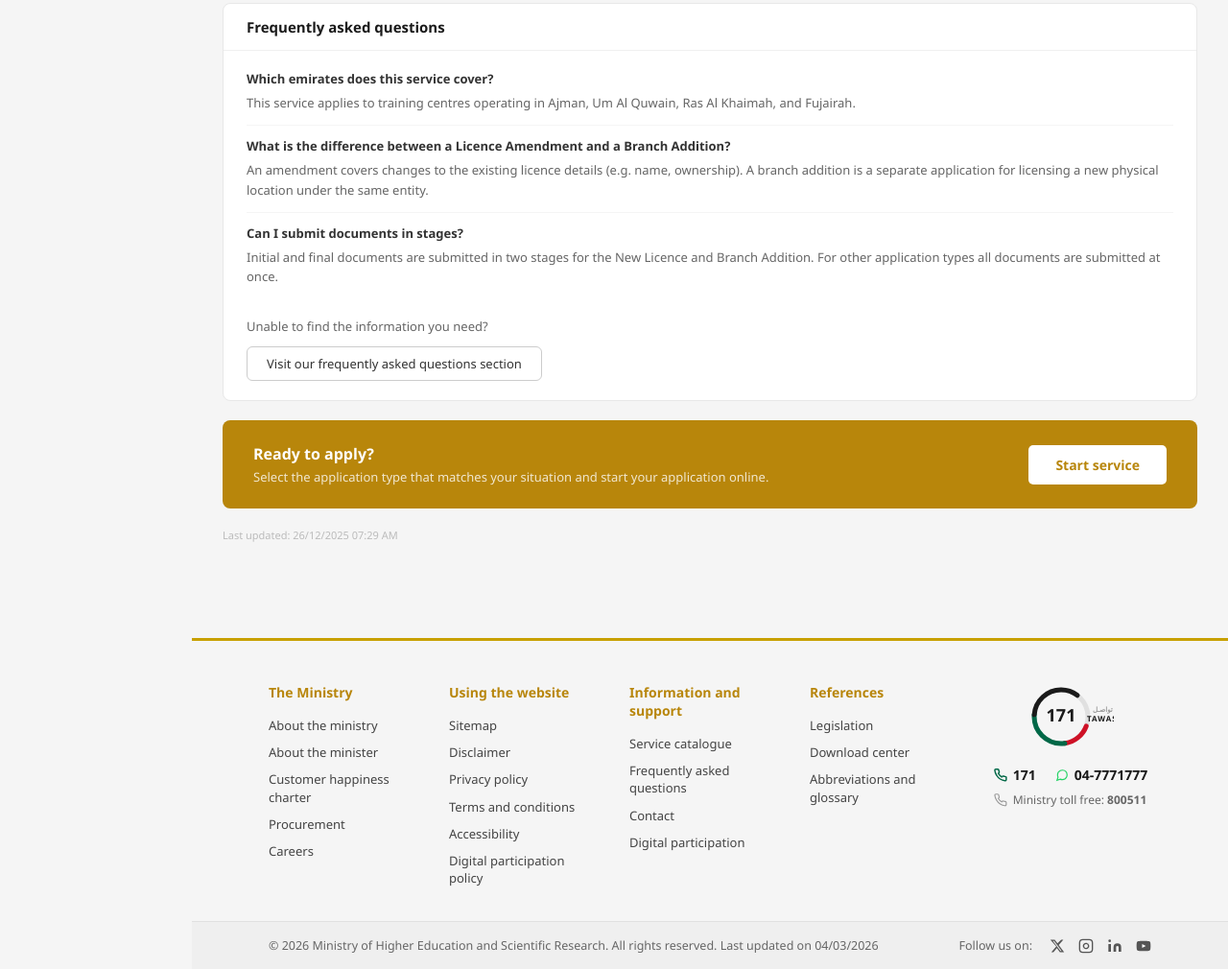
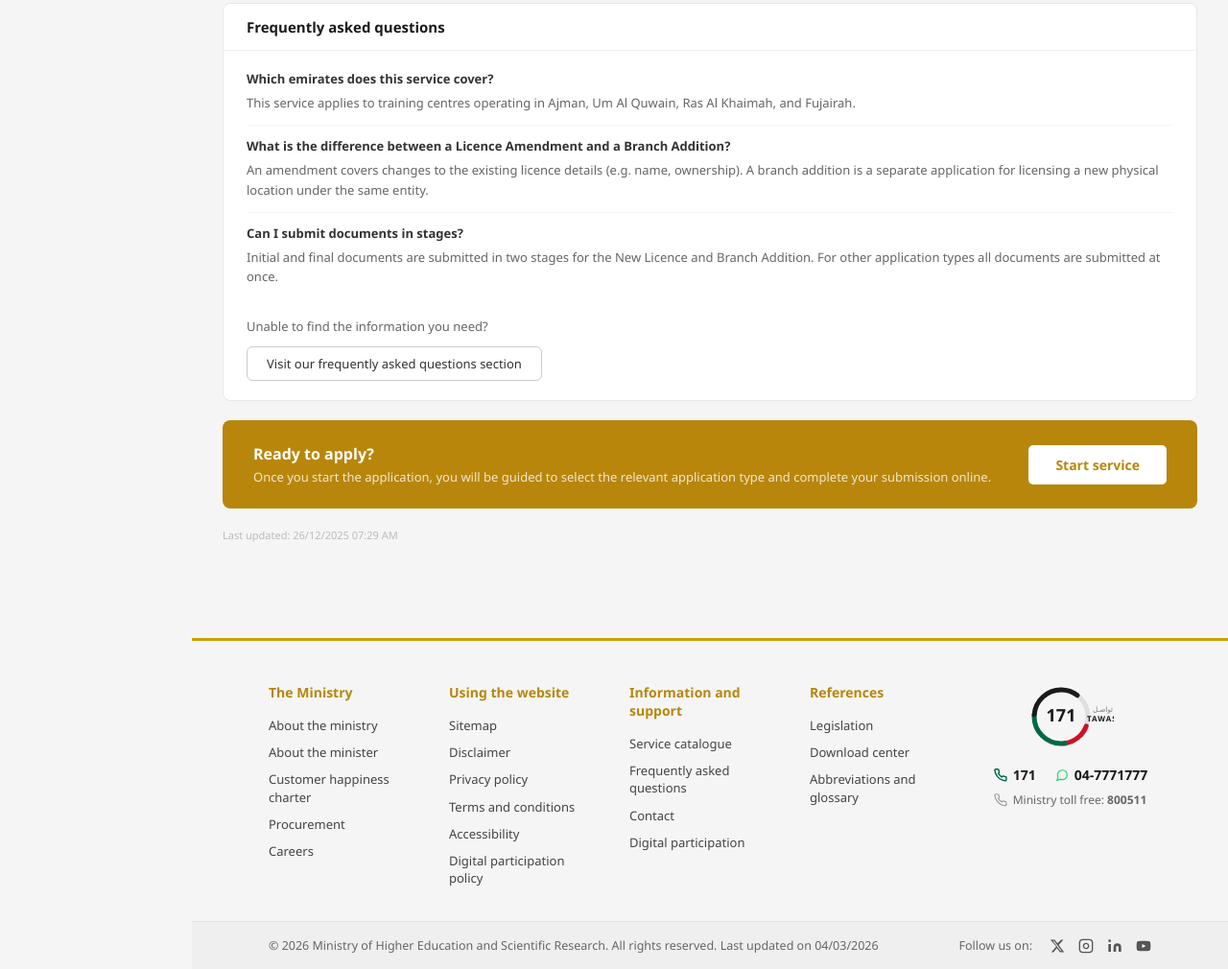
Before and after one commit to syedshahvaiz/service-card, a plain HTML site: page index.html in a window 1280 px wide. Shown: the part 2170-3180 px from the top of the page at 96% size. Drawn offline with Linux system fonts and the light colour scheme.

Commit message:
Update Start Service banner description across all versions
Co-Authored-By: Claude Sonnet 4.6 <noreply@anthropic.com>

```diff
--- a/index.html
+++ b/index.html
@@ -559,7 +559,7 @@
   <div style="background:#b8860b;border-radius:8px;padding:24px 32px;display:flex;align-items:center;justify-content:space-between;margin-bottom:20px;">
     <div>
       <div style="font-size:16px;font-weight:700;color:#fff;margin-bottom:4px;">Ready to apply?</div>
-      <div style="font-size:13px;color:rgba(255,255,255,0.8);">Select the application type that matches your situation and start your application online.</div>
+      <div style="font-size:13px;color:rgba(255,255,255,0.8);">Once you start the application, you will be guided to select the relevant application type and complete your submission online.</div>
     </div>
     <a href="#" style="flex-shrink:0;background:#fff;color:#b8860b;font-size:14px;font-weight:700;padding:11px 28px;border-radius:5px;text-decoration:none;margin-left:32px;">Start service</a>
   </div>
```
Also changed, not shown: v2.html (+1 -1 lines), v3.html (+1 -1 lines), v4.html (+1 -1 lines), v5.html (+1 -1 lines).
